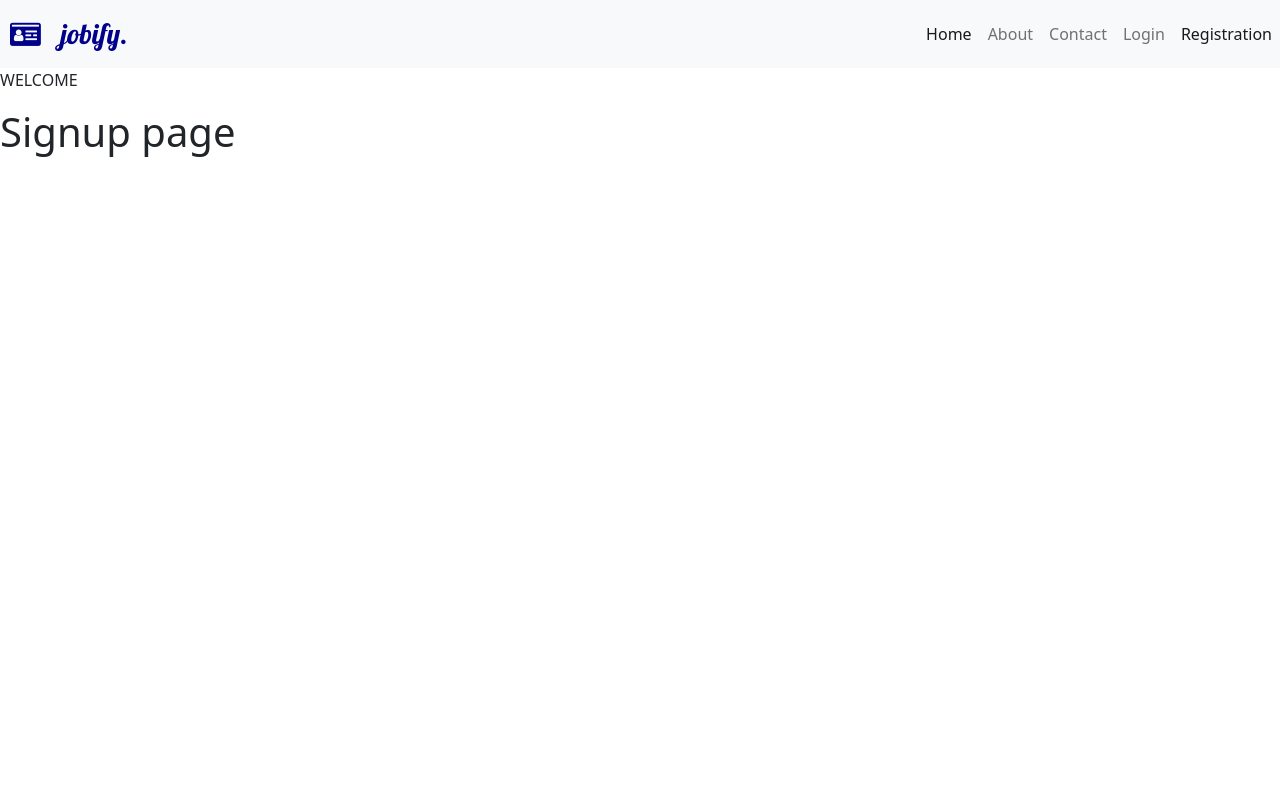
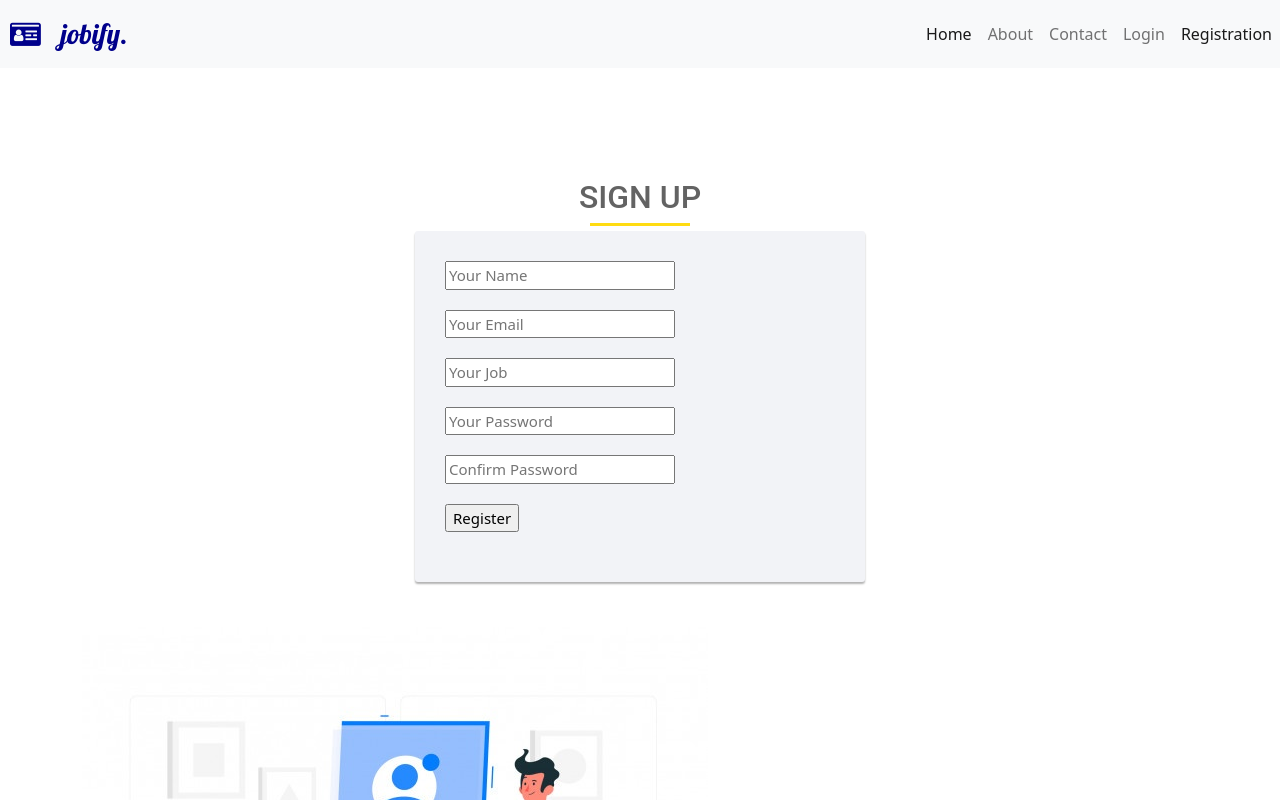
Before and after one commit to djmagnusa/jobify, a React (Create React App) app in the folder client/: page /signup in a window 1280 px wide. Shown: the top 800 px of the page. Built offline with nearby package versions, Linux system fonts and the light colour scheme.

Commit message:
Style registration page

```diff
--- a/client/src/components/Signup.js
+++ b/client/src/components/Signup.js
@@ -1,12 +1,83 @@
 import React from 'react';
+import { NavLink } from 'react-router-dom';
+import signpic from "../images/signup.jpg";
 
 const Signup = () => {
     return (
-        <div>
-            <p>WELCOME</p>
-            <h1>Signup page</h1>
+        <>
+            <section className="signup">
+                <div className="container mt-5">
+                    <div className="signup-content">
+                        <div className="signup-form">
+                            <h2 className="form-title">Sign up</h2>
+                            <form className="register-form" id="register-form">
+                                <div className="form-group">
+                                    <label htmlFor="name">
+                                        <i className="zmdi zmdi-account material-icons-name"></i>
+                                    </label>
+                                    <input type="text" name="name" id="name" autoComplete="off"
+                                        placeholder="Your Name"
+                                    />
+                                </div>
 
-        </div>
+                                <div className="form-group">
+                                    <label htmlFor="email">
+                                        <i className="zmdi zmdi-email material-icons-name"></i>
+                                    </label>
+                                    <input type="email" name="name" id="name" autoComplete="off"
+                                        placeholder="Your Email"
+                                    />
+                                </div>
+
+                                <div className="form-group">
+                                    <label htmlFor="work">
+                                        <i className="zmdi zmdi-slideshow material-icons-name"></i>
+                                    </label>
+                                    <input type="text" name="work" id="work" autoComplete="off"
+                                        placeholder="Your Job"
+                                    />
+                                </div>
+
+                                <div className="form-group">
+                                    <label htmlFor="password">
+                                        <i className="zmdi zmdi-lock material-icons-name"></i>
+                                    </label>
+                                    <input type="password" name="password" id="password" autoComplete="off"
+                                        placeholder="Your Password"
+                                    />
+                                </div>
+
+                                <div className="form-group">
+                                    <label htmlFor="cpassword">
+                                        <i className="zmdi zmdi-lock material-icons-name"></i>
+                                    </label>
+                                    <input type="cpassword" name="cpassword" id="cpassword" autoComplete="off"
+                                        placeholder="Confirm Password"
+                                    />
+                                </div>
+
+                                <div className="form-group form-button">
+                                    <input type="submit" name="signup" id="signup" className="form-submit"
+                                        value="Register"
+                                    />
+                                </div>
+
+                            </form>
+
+                            </div>
+
+                            <div className="signup-image">
+                                <figure>
+                                    <img src={signpic} alt="registration pic" />
+                                </figure>
+                                <NavLink to="/login" className="singup-image-link">I am already registered</NavLink>
+                            </div>
+
+                    </div>
+
+                </div>
+            </section>
+        </>
     )
 }
 
```
